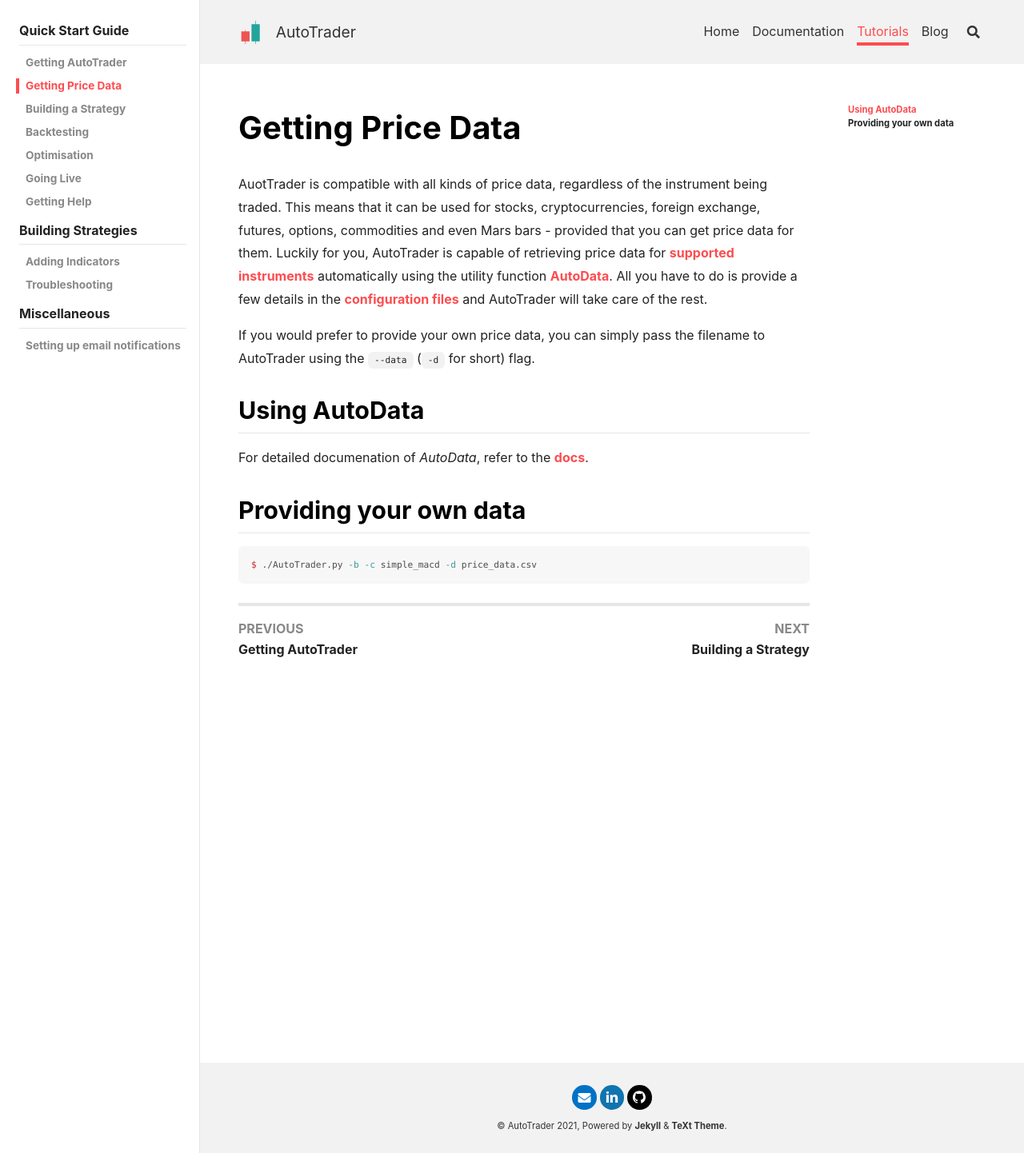
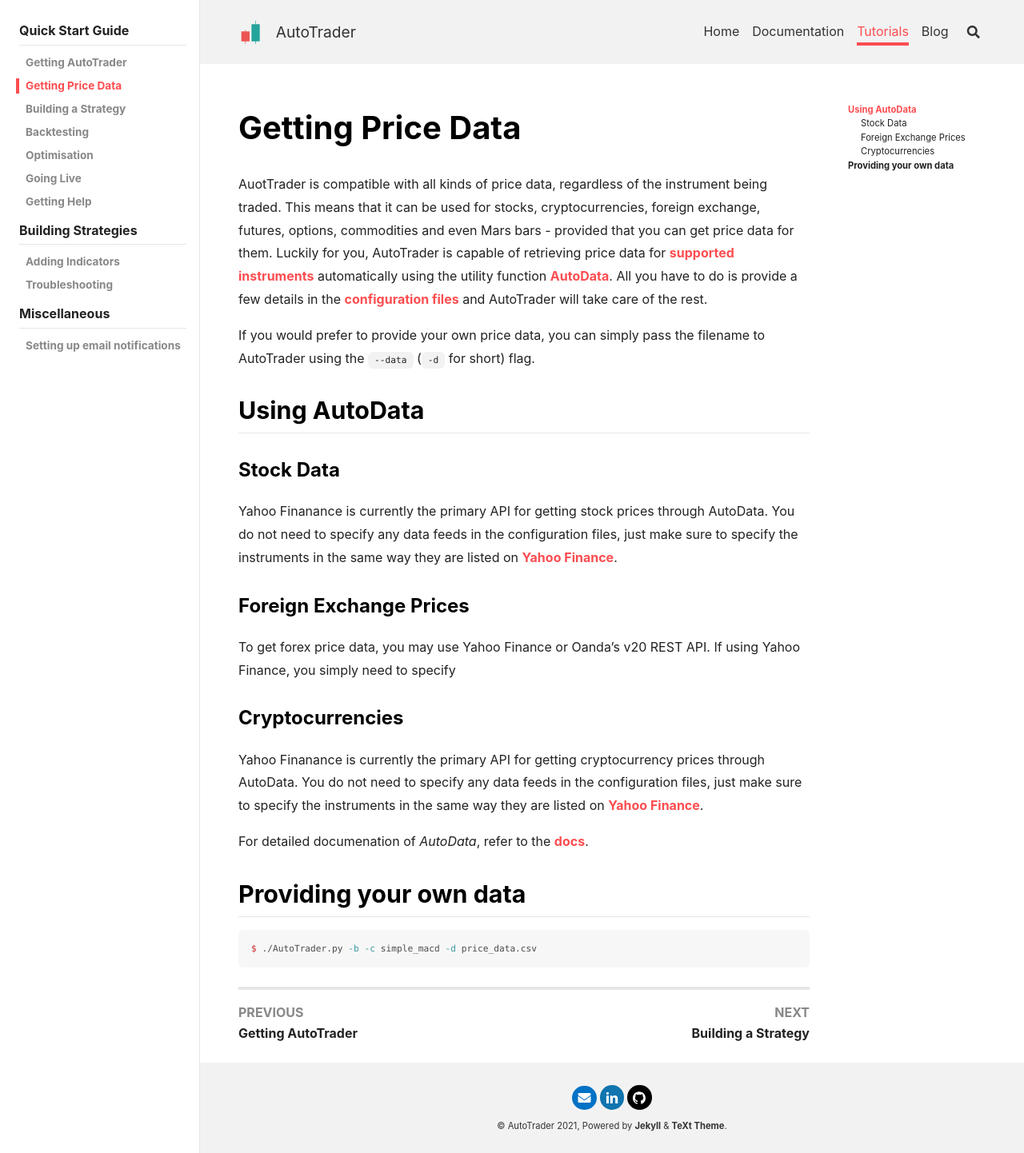
Before and after one commit to kieran-mackle/AutoTrader, a Jekyll site: the page built from _tutorials/1.2-getting-data.md, in a window 1280 px wide. Shown: the whole page at 80% size. Built offline with Jekyll 4.4.1, drawn with Linux system fonts in a browser that asks for light colours; nearby versions of some CDN libraries; comment, search, counter and statistics services are not loaded.

Commit message:
work on quick start guide

```diff
--- a/_tutorials/1.2-getting-data.md
+++ b/_tutorials/1.2-getting-data.md
@@ -16,17 +16,30 @@
 
 
 
+## Using AutoData
 
 
+### Stock Data
+Yahoo Finanance is currently the primary API for getting stock prices through AutoData. You do not need to specify
+any data feeds in the configuration files, just make sure to specify the instruments in the same way they are listed on
+[Yahoo Finance](https://finance.yahoo.com/).
 
-## Using AutoData
+
+### Foreign Exchange Prices
+To get forex price data, you may use Yahoo Finance or Oanda's v20 REST API. If using Yahoo Finance, you simply need to
+specify
+
+
+### Cryptocurrencies
+Yahoo Finanance is currently the primary API for getting cryptocurrency prices through AutoData. You do not need to specify
+any data feeds in the configuration files, just make sure to specify the instruments in the same way they are listed on
+[Yahoo Finance](https://finance.yahoo.com/cryptocurrencies/).
 
 
 
 
 
 For detailed documenation of *AutoData*, refer to the [docs](../docs/autodata).
-
 
 
 
```
Also changed, not shown: _tutorials/1.1-getting-autotrader.md (+10 -1 lines).
